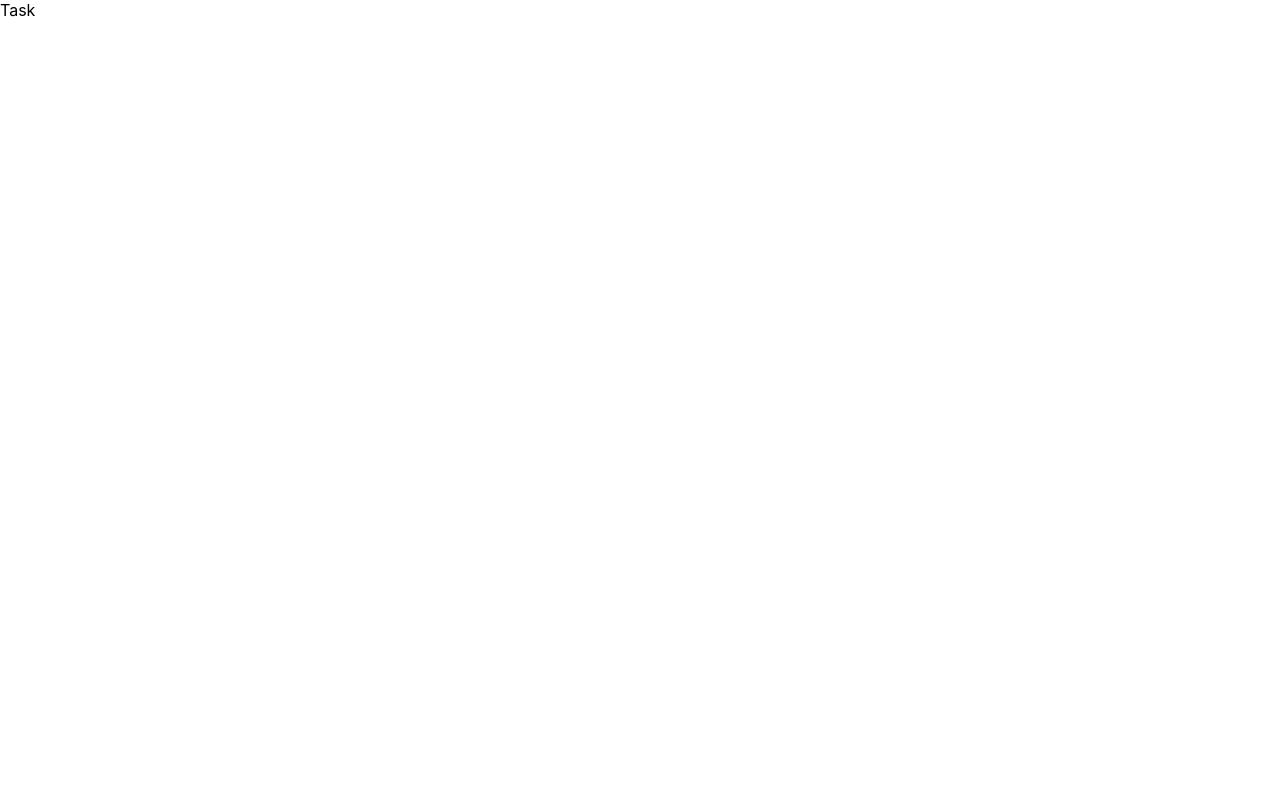
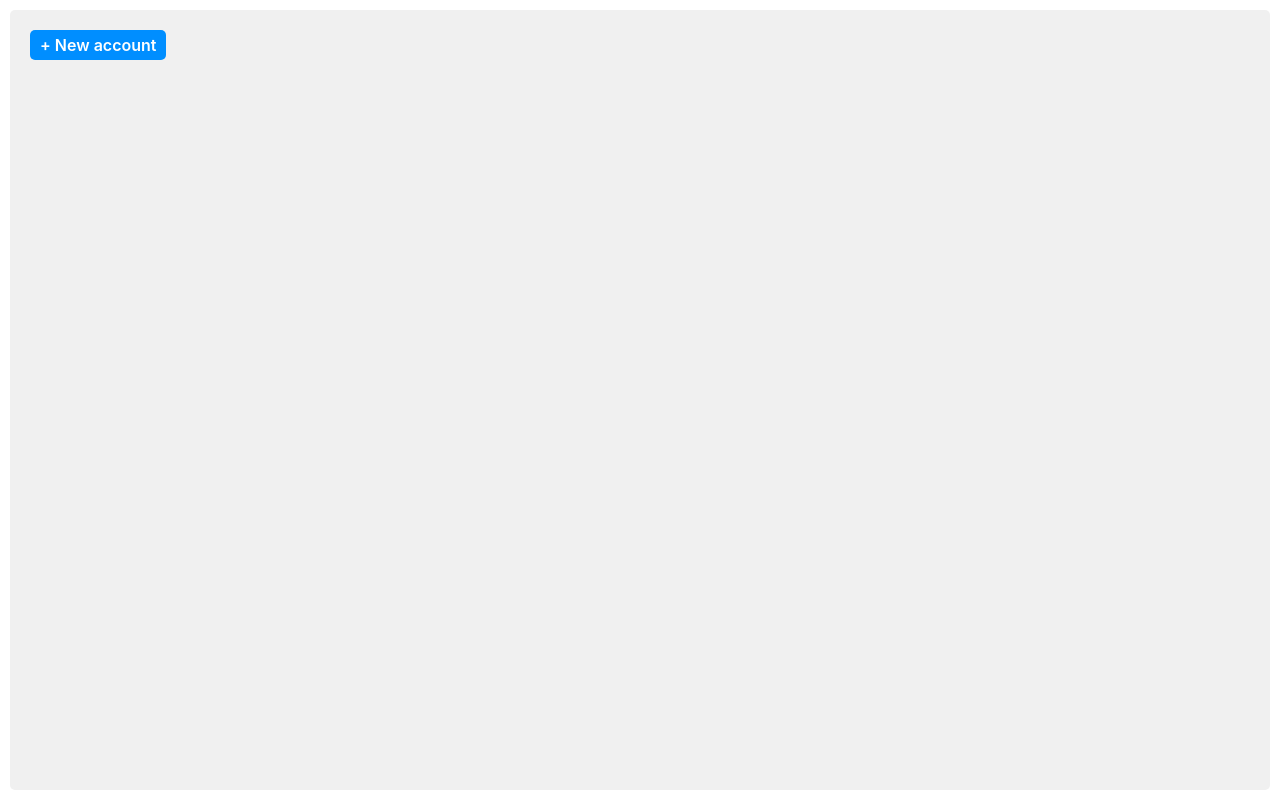
Before and after one commit to DenisEgorov200/react-calendar, a React (Vite) app: page /task/1 in a window 1280 px wide. Built offline with nearby package versions, Linux system fonts and the light colour scheme.

Commit message:
feat(button): add ui button

```diff
--- a/src/assets/scss/_variables.scss
+++ b/src/assets/scss/_variables.scss
@@ -1,6 +1,7 @@
 $primaryColor: #5e5e5e;
 $secondaryColor: #f0f0f0;
 $activeColor: #2ca1ff;
+$blueColor: #008eff;
 $whiteColor: #fff;
 $blackColor: #000;
 
--- a/src/components/CalendarDate/CalendarDate.jsx
+++ b/src/components/CalendarDate/CalendarDate.jsx
@@ -1,5 +1,6 @@
 import { useEffect, useState } from 'react';
 import { useDispatch, useSelector } from 'react-redux';
+import { useNavigate } from 'react-router-dom';
 import {
   eachDayOfInterval,
   endOfMonth,
@@ -17,7 +18,6 @@ import { setSelectedDay } from '@/store/select/selectSlice.js';
 import { weekDays } from '@/constants/constants.js';
 
 import styles from './CalendarDate.module.scss';
-import { useNavigate } from 'react-router-dom';
 
 export const CalendarDate = () => {
   const dispatch = useDispatch();
@@ -62,7 +62,9 @@ export const CalendarDate = () => {
               { [styles.today]: isToday(day) },
             )}
             onClick={() => onClickDay(dayIdx)}
-            onDoubleClick={() => navigate(`/task/${dayIdx}`)}>
+            onDoubleClick={() =>
+              navigate(`/task/${format(day, 'y')}-${format(day, 'M')}-${format(day, 'd')}`)
+            }>
             {format(day, 'd')}
           </li>
         ))}
--- /dev/null
+++ b/src/components/ui/Button/Button.jsx
@@ -0,0 +1,7 @@
+import clsx from 'clsx';
+
+import styles from './Button.module.scss';
+
+export const Button = ({ className, children }) => {
+  return <button className={clsx(className, styles.button)}>{children}</button>;
+};
--- /dev/null
+++ b/src/components/ui/Button/Button.module.scss
@@ -0,0 +1,16 @@
+@use 'scss' as *;
+
+.button {
+  display: inline-block;
+  padding: 5px 10px;
+  background: $blueColor;
+  border-radius: 5px;
+  font-weight: 600;
+  color: $whiteColor;
+  cursor: pointer;
+  transition: background 0.3s ease-in-out;
+
+  &:hover {
+    background: darken($blueColor, 5);
+  }
+}
--- a/src/pages/Task.jsx
+++ /dev/null
@@ -1,7 +0,0 @@
-export const Task = () => {
-  return (
-    <div>
-      <span>Task</span>
-    </div>
-  );
-};
--- /dev/null
+++ b/src/pages/Task/Task.jsx
@@ -0,0 +1,18 @@
+import clsx from 'clsx';
+
+import { Button } from 'components/ui/Button/Button.jsx';
+
+import styles from './Task.module.scss';
+
+export const Task = () => {
+  return (
+    <div className={styles.task}>
+      <div className={clsx(styles.taskContainer, styles.container)}>
+        <Button className={styles.taskBtn}>+ New account</Button>
+        <ul className={styles.taskList}>
+          <li className={styles.taskItem}></li>
+        </ul>
+      </div>
+    </div>
+  );
+};
--- /dev/null
+++ b/src/pages/Task/Task.module.scss
@@ -0,0 +1,13 @@
+@use 'scss' as *;
+
+.task {
+  height: 100vh;
+  padding: 10px;
+
+  &Container {
+    height: 100%;
+    padding: 20px;
+    background: $secondaryColor;
+    border-radius: 5px;
+  }
+}
--- a/src/router/AppRouter.jsx
+++ b/src/router/AppRouter.jsx
@@ -1,6 +1,6 @@
 import { RouterProvider, createBrowserRouter } from 'react-router-dom';
 import { Home } from 'pages/Home.jsx';
-import { Task } from 'pages/Task.jsx';
+import { Task } from 'pages/Task/Task.jsx';
 
 const router = createBrowserRouter([
   {
```
